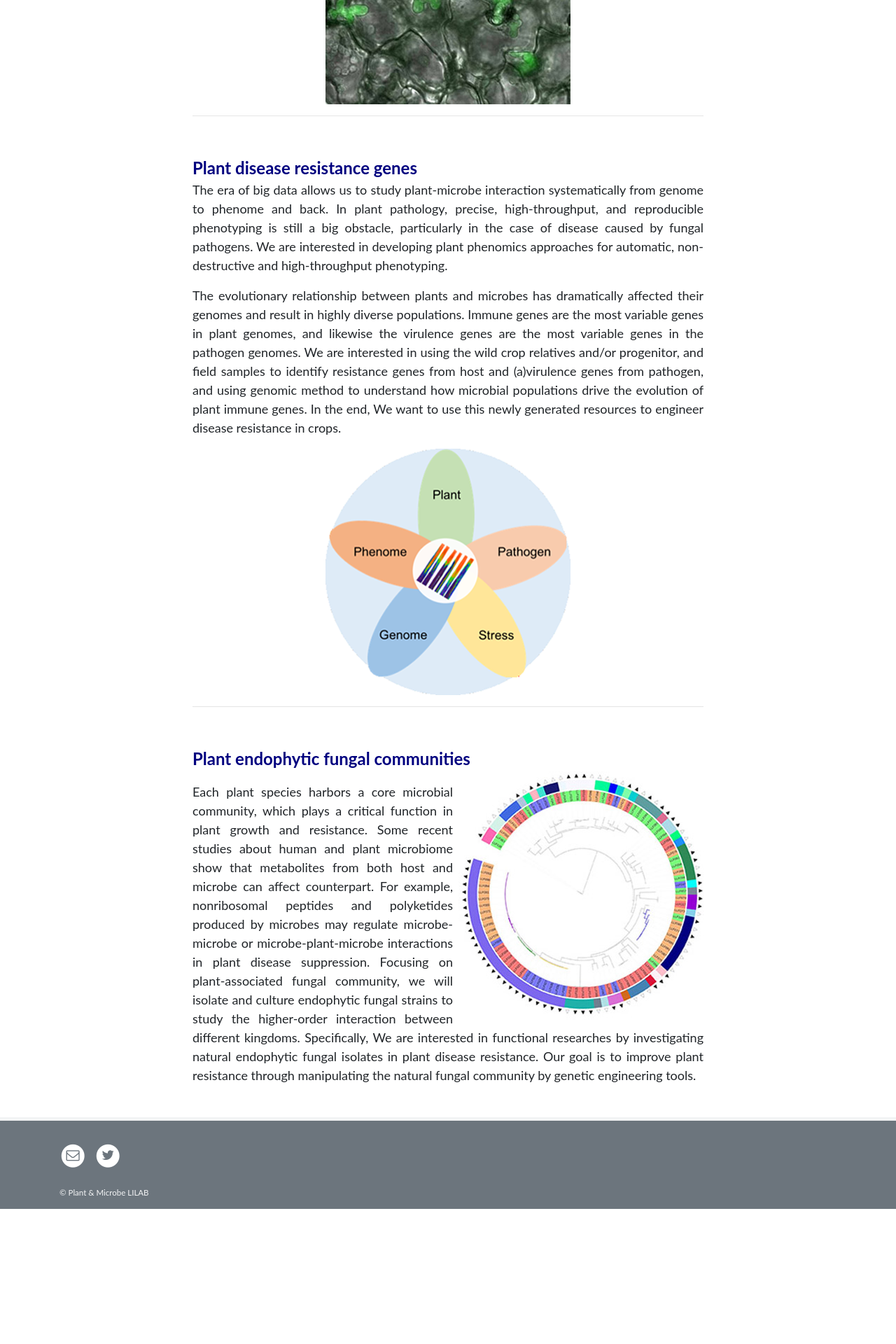
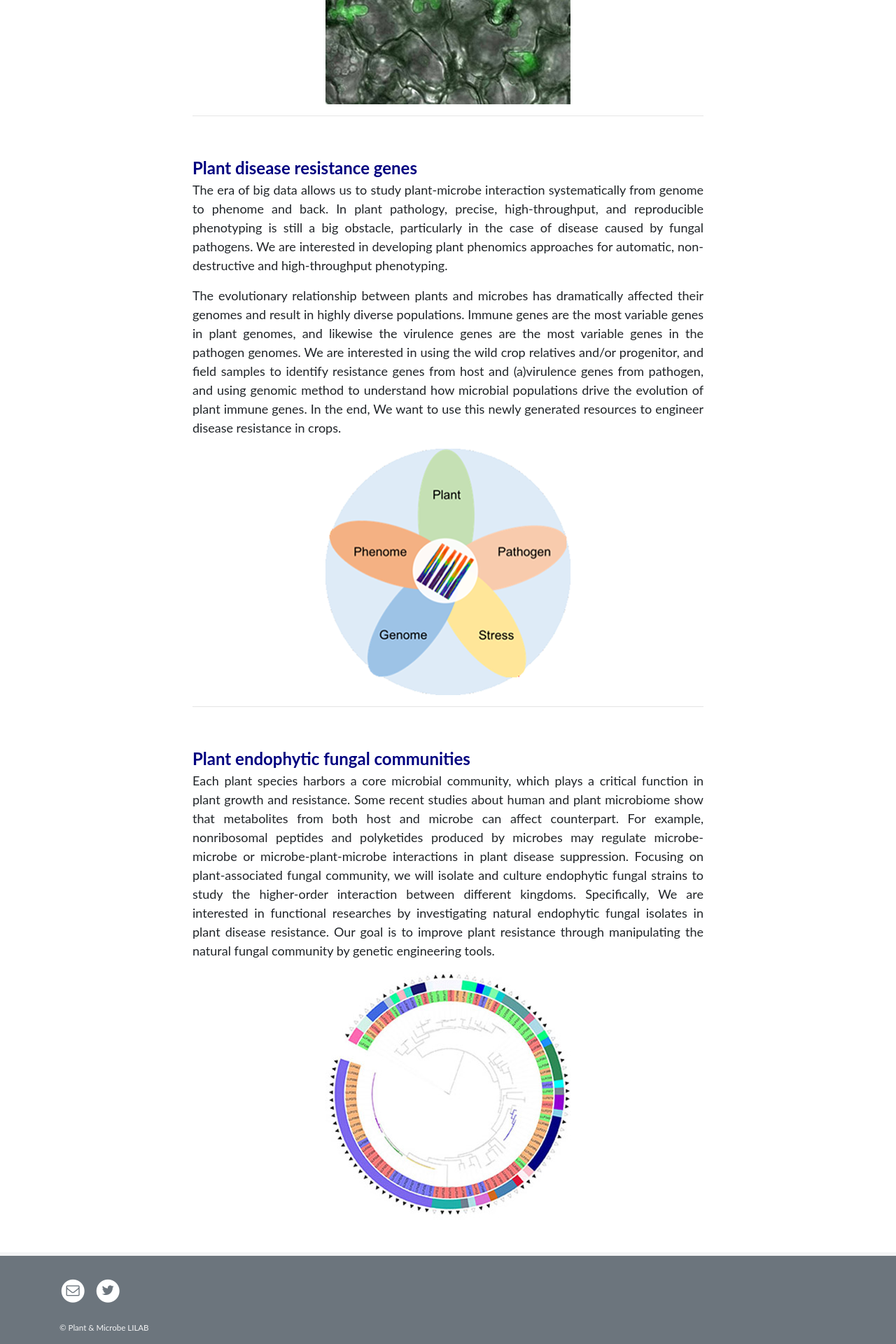
Before and after one commit to leili-plantmicrobe/leili-plantmicrobe.github.io, a Jekyll site: the page built from pages/research.md, in a window 1280 px wide. Shown: the part 999-2919 px from the top of the page at 70% size. Built offline with Jekyll 4.4.1, drawn with Linux system fonts in a browser that asks for light colours; before the commit the page ends 2726 px from its top, so only the background shows below that.

Commit message:
Update research.md

```diff
--- a/pages/research.md
+++ b/pages/research.md
@@ -45,7 +45,6 @@ permalink: /research/
 </font>
 
 
-![tree]({{ site.baseurl }}{% link /assets/img/tree.jpg %}){: .float-right}
+
 <p align="justify"><font face="Lato" size="4">Each plant species harbors a core microbial community, which plays a critical function in plant growth and resistance. Some recent studies about human and plant microbiome show that metabolites from both host and microbe can affect counterpart. For example, nonribosomal peptides and polyketides produced by microbes may regulate microbe-microbe or microbe-plant-microbe interactions in plant disease suppression. Focusing on plant-associated fungal community, we will isolate and culture endophytic fungal strains to study the higher-order interaction between different kingdoms. Specifically, We are interested in functional researches by investigating natural endophytic fungal isolates in plant disease resistance. Our goal is to improve plant resistance through manipulating the natural fungal community by genetic engineering tools.</font></p>
-
-{: .clearfix}
+![tree]({{ site.baseurl }}{% link /assets/img/tree.jpg %})
```
